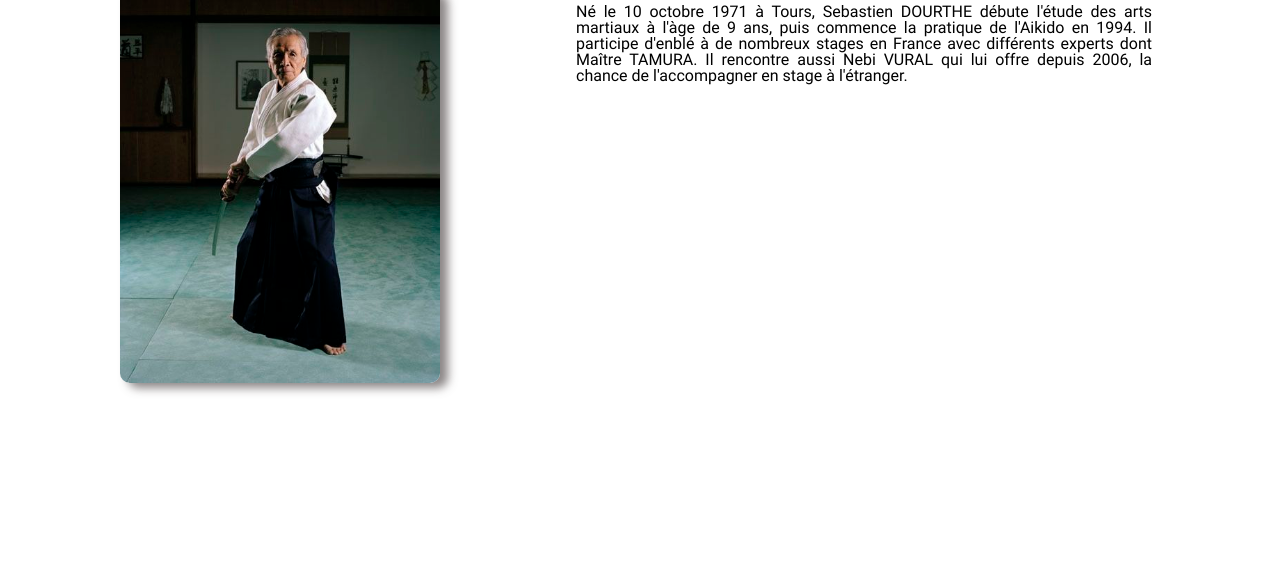
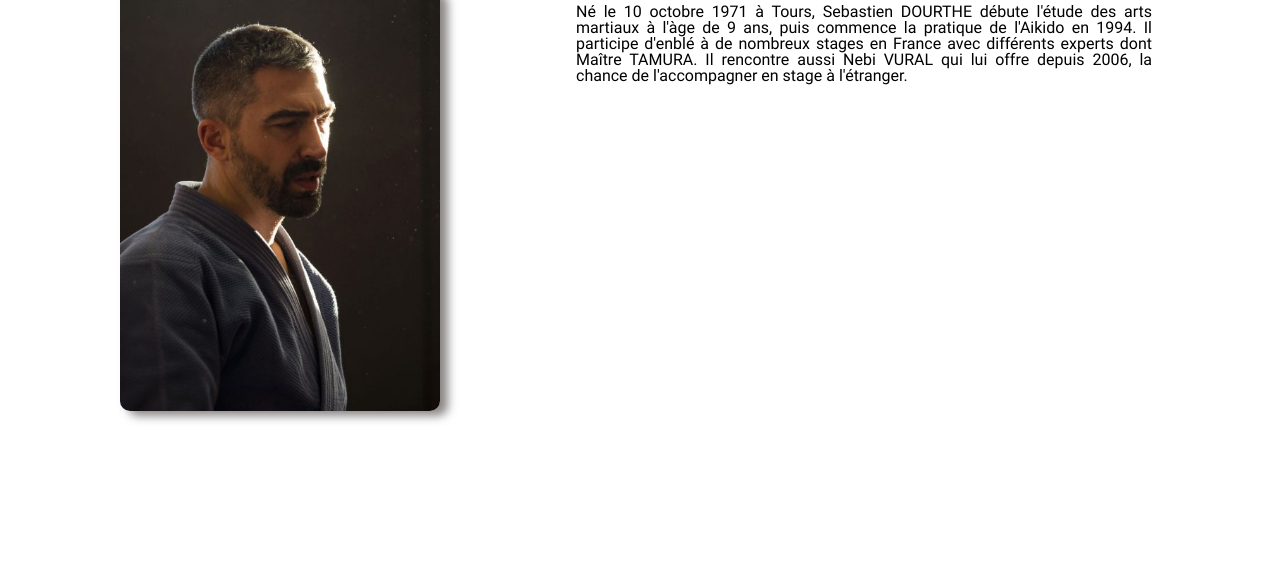
Before and after one commit to oujabi/dokan, a website with bundled scripts: page pages/dokan.html in a window 1280 px wide. Shown: the part 672-1243 px from the top of the page. Before the commit the page ends 1215 px from the top, so only its background shows below. Built offline with nearby package versions, Linux system fonts and the light colour scheme.

Commit message:
Ajout portrait Sebastien

```diff
--- a/pages/dokan.html
+++ b/pages/dokan.html
@@ -69,7 +69,7 @@
         <div class="block-text block-text-img-left">
             <h2>Sebastien DOURTHE</h2>
             <div>
-                <img src="../assets/ffab-page/noboyoshi-tamura-katana.jpg" alt="Tamura executant un Koshi avec en fond le mont Fudji">
+                <img src="../assets/dokan-page/sebastien_aikido.jpg" alt="Portrait de SEBASTIEN Dourthe">
                 <p>
                    Né le 10 octobre 1971 à Tours, Sebastien DOURTHE débute l'étude des arts martiaux à l'àge de 9 ans, puis commence la pratique de l'Aikido en 1994.
                     Il participe d'enblé à de nombreux stages en France avec différents experts dont Maître TAMURA. Il rencontre aussi Nebi VURAL qui lui offre depuis 2006,
```
Also changed, not shown: assets/dokan-page/sebastien_aikido.jpg (added), assets/ffab-page/Logo_FFAB.svg (deleted), assets/ffab-page/noboyoshi-tamura-katana.jpg (deleted).
